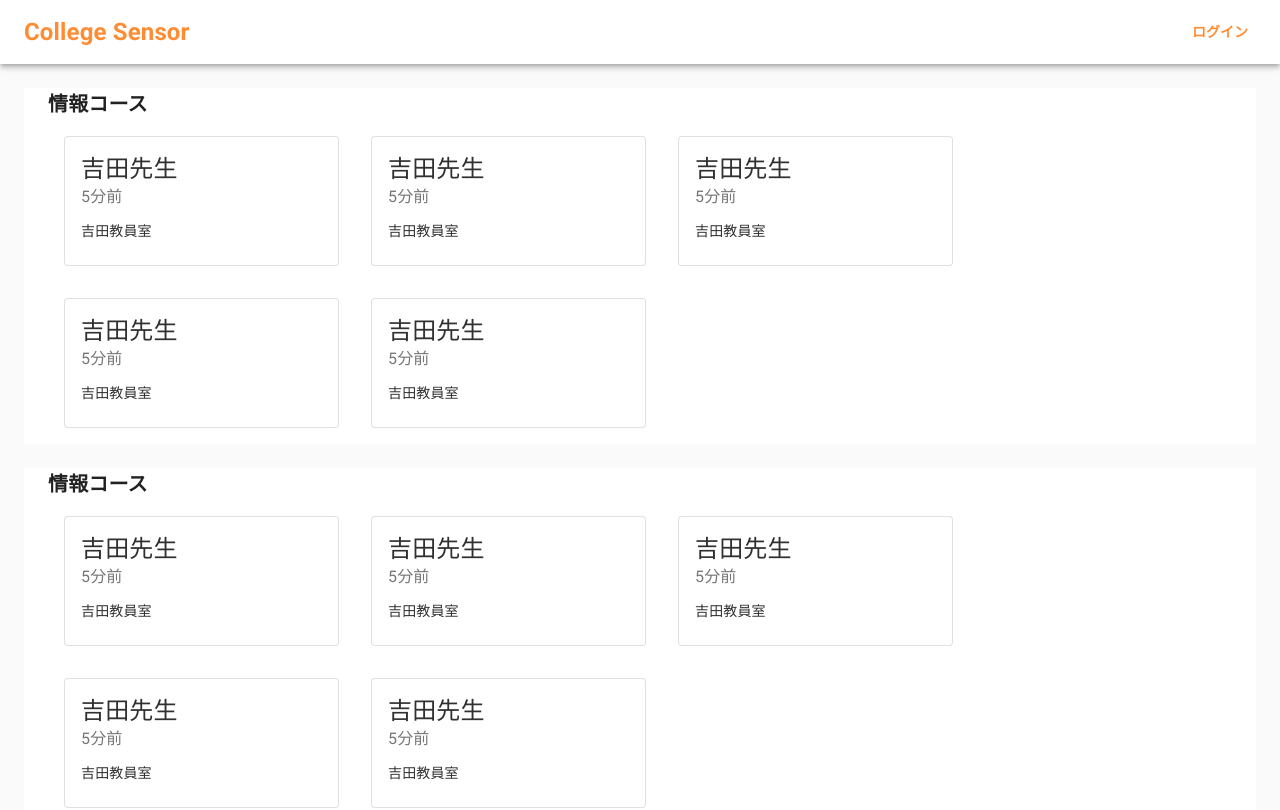
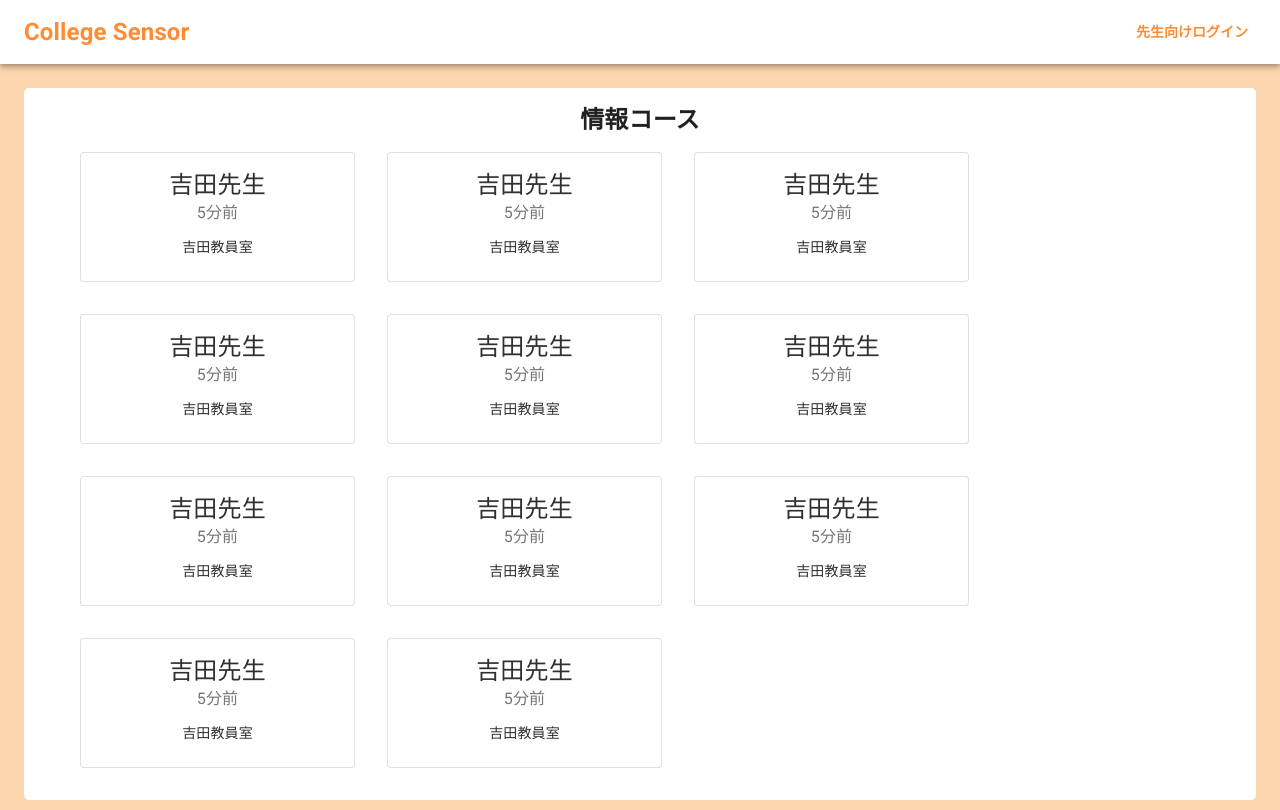
Before and after one commit to sensei-sensor/sensei-sensor-react, a React (Vite) app: page / in a window 1280 px wide. Shown: the top 810 px of the page. Built offline with nearby package versions, Linux system fonts and the light colour scheme.

Commit message:
Containerの中身の構成を変更した

```diff
--- a/src/components/MaterialCard.jsx
+++ b/src/components/MaterialCard.jsx
@@ -17,19 +17,6 @@ const useStyles = makeStyles({
   },
   discoveryTime: {
     marginBottom: 12,
-  },
-  root: {
-    background: "#FFC599",
-  },
-  header: {
-    background: "#FFFFFF",
-  },
-  title: {
-    flexGrow: 1,
-    fontWeight: 700,
-  },
-  container: {
-    background: "#FFF",
   },
 });
 
--- a/src/components/MaterialContainer.jsx
+++ b/src/components/MaterialContainer.jsx
@@ -3,25 +3,6 @@ import { Box, Container, makeStyles, Typography } from "@material-ui/core";
 import MaterialCard from "./MaterialCard";
 
 export const useStyles = makeStyles({
-  card: {
-    minWidth: 275,
-    width: "fit-content",
-  },
-  userName: {
-    fontSize: 14,
-  },
-  discoveryTime: {
-    marginBottom: 12,
-  },
-  root: {
-    background: "#FFC599",
-  },
-  header: {
-    background: "#FFFFFF",
-  },
-  title: {
-    flexGrow: 1,
-  },
   container: {
     background: "#FFF",
   },
@@ -31,12 +12,25 @@ export default function MaterialContainer() {
   const classes = useStyles();
 
   return (
-    <Box m={3}>
+    <Box
+      m={3}
+      p={2}
+      bgcolor={"common.white"}
+      borderRadius={5}
+      display={"flex"}
+      textAlign={"center"}
+    >
       <Container className={classes.container}>
-        <Typography variant={"h6"}>
+        <Typography variant={"h5"}>
           <Box fontWeight={700}>情報コース</Box>
         </Typography>
         <Box display={"flex"} flexWrap={"wrap"}>
+          <MaterialCard />
+          <MaterialCard />
+          <MaterialCard />
+          <MaterialCard />
+          <MaterialCard />
+          <MaterialCard />
           <MaterialCard />
           <MaterialCard />
           <MaterialCard />
--- a/src/components/MaterialHeader.jsx
+++ b/src/components/MaterialHeader.jsx
@@ -7,8 +7,14 @@ import {
   Toolbar,
   Typography,
 } from "@material-ui/core";
+import MaterialTheme from "../styles/MaterialTheme";
 
 const useStyles = makeStyles(() => ({
+  "@global": {
+    body: {
+      backgroundColor: MaterialTheme.palette.background.default,
+    },
+  },
   root: {
     flexGrow: 1,
   },
@@ -29,7 +35,7 @@ export default function MaterialHeader() {
             <Box fontWeight={700}>College Sensor</Box>
           </Typography>
           <Button color="primary">
-            <Box fontWeight={700}>ログイン</Box>
+            <Box fontWeight={700}>先生向けログイン</Box>
           </Button>
         </Toolbar>
       </AppBar>
--- a/src/styles/MaterialTheme.jsx
+++ b/src/styles/MaterialTheme.jsx
@@ -3,7 +3,7 @@ import { createTheme } from "@material-ui/core";
 const theme = createTheme({
   palette: {
     common: { black: "#303030", white: "#fff" },
-    background: { paper: "#fff", default: "#FFC599" },
+    background: { paper: "#fff", default: "#fcd6ae" },
     primary: {
       light: "rgba(255, 189, 99, 1)",
       main: "rgba(255, 140, 51, 1)",
```
